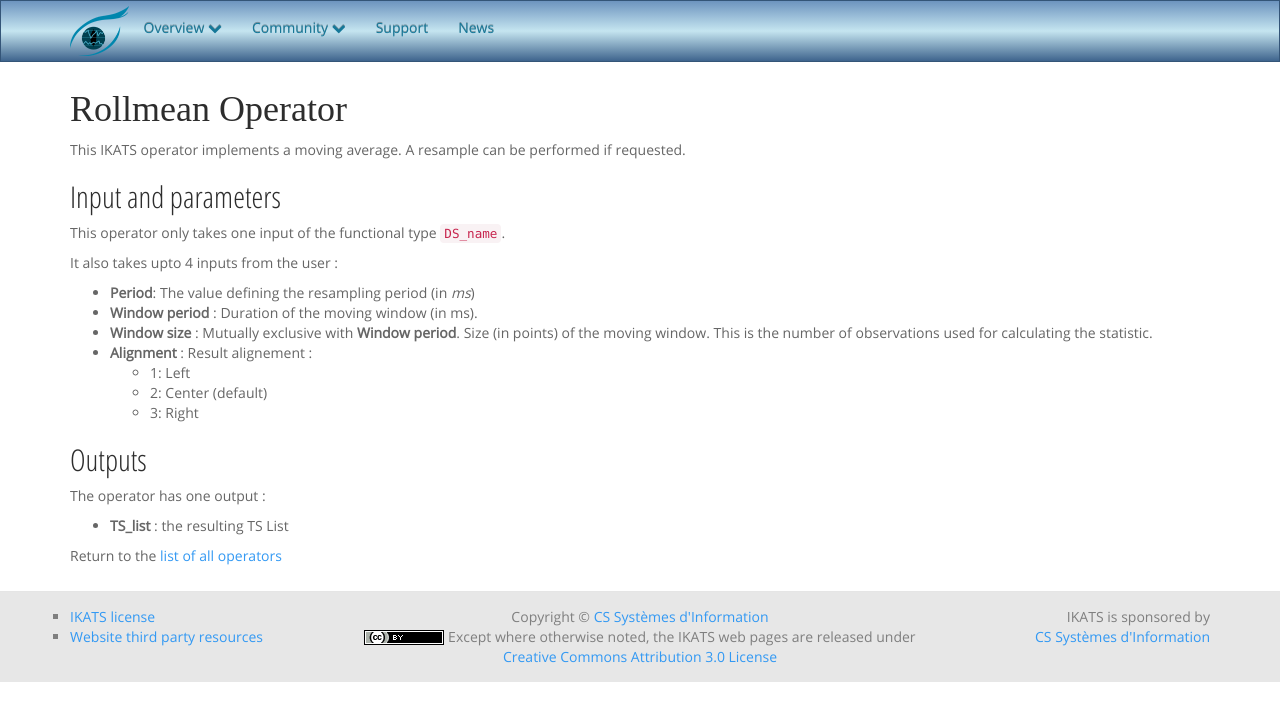
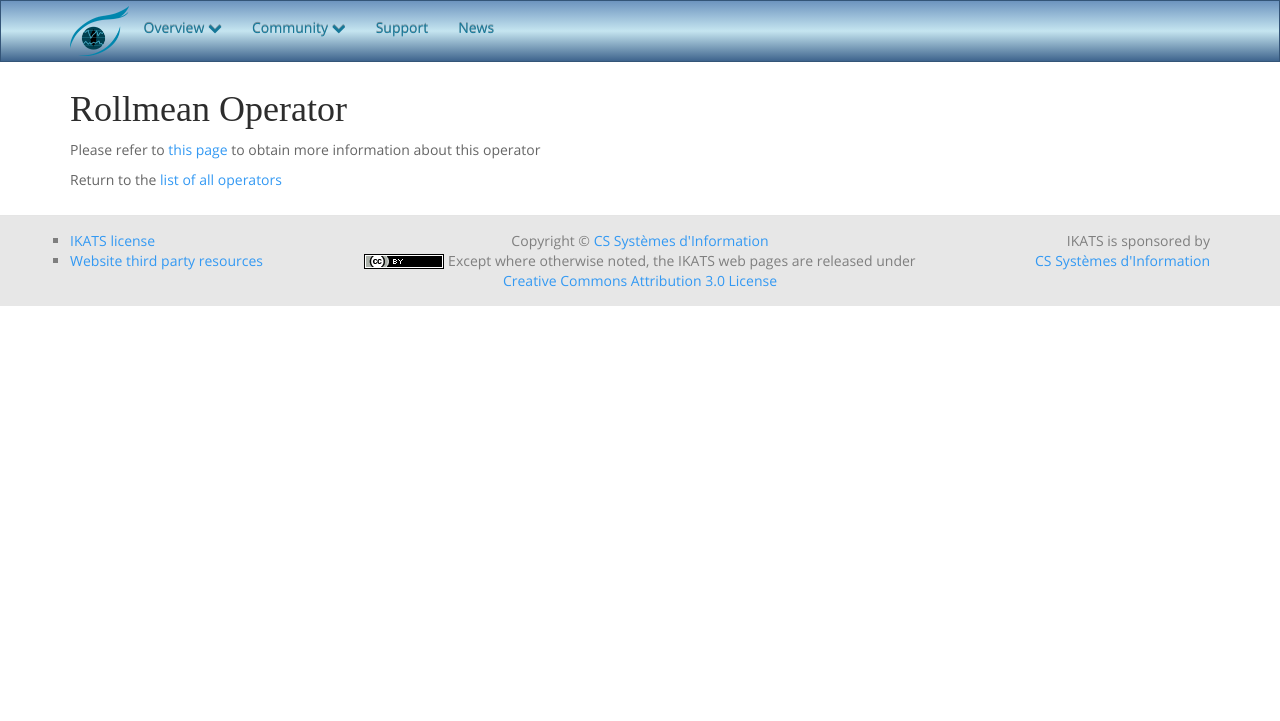
Before and after one commit to IKATS/ikats.github.io, a Jekyll site: the page built from doc/operators/rollmean.md, in a window 1280 px wide. Shown: the top 721 px of the page. Built offline with Jekyll 4.4.1, drawn with Linux system fonts in a browser that asks for light colours; some web fonts are replaced.

Commit message:
redirection of rollmean documentation to github
art #495
Changelog: (MIN) redirection of rollmean documentation to github (#495)

```diff
--- a/doc/operators/rollmean.md
+++ b/doc/operators/rollmean.md
@@ -5,27 +5,6 @@
 ---
 # Rollmean Operator
 
-This IKATS operator implements a moving average. A resample can be performed if requested.
-
-
-## Input and parameters
-
-This operator only takes one input of the functional type `DS_name`.
-
-It also takes upto 4 inputs from the user :
-
-- **Period**: The value defining the resampling period (in *ms*)
-- **Window period** : Duration of the moving window (in ms).
-- **Window size** : Mutually exclusive with **Window period**. Size (in points) of the moving window. This is the number of observations used for calculating the statistic.
-- **Alignment** : Result alignement :
-    - 1: Left
-    - 2: Center (default)
-    - 3: Right
-
-## Outputs
-
-The operator has one output :
-
- - **TS_list** : the resulting TS List
+Please refer to [this page](https://github.com/IKATS/op-rollmean) to obtain more information about this operator
 
 Return to the [list of all operators](/operators.html)
```
